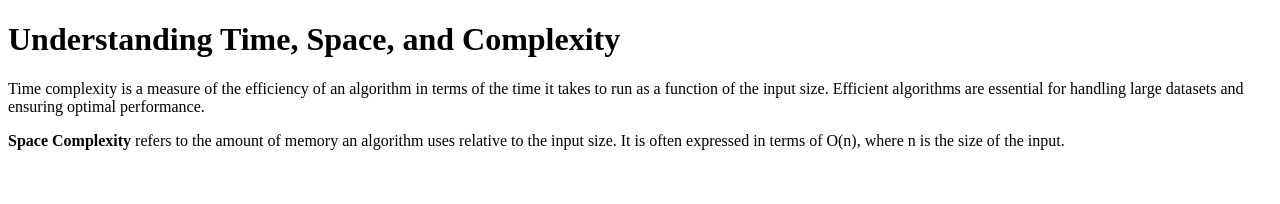
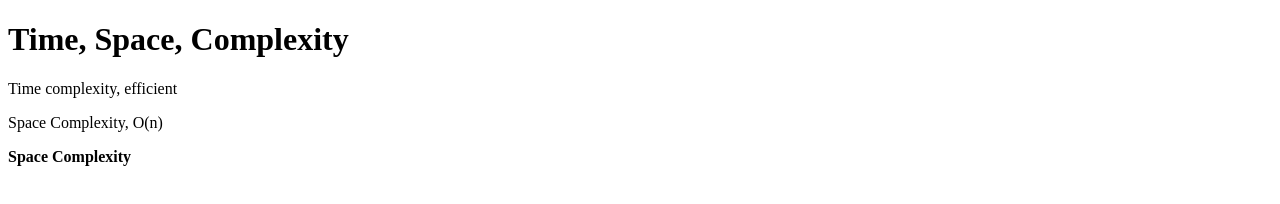
Before and after one commit to acciojob/time-and-space-complexity-snegha032002, a website: page main.html in a window 1280 px wide. Drawn offline with Linux system fonts and the light colour scheme.

Commit message:
created a submission

```diff
--- a/main.html
+++ b/main.html
@@ -1,20 +1,17 @@
 <!DOCTYPE html>
 
-<html lang="en">
+<html>
 
 <head>
-	 <meta charset="UTF-8">
-    <meta name="viewport" content="width=device-width, initial-scale=1.0">
-    <title>Time and Space Complexity</title>
 	<link rel="stylesheet" href="styles.css">
 </head>
 
 <body>
+	<h1>Time, Space, Complexity</h1>
+	<p>Time complexity, efficient</p>
+	<p>Space Complexity, O(n)</p>
+	<b>Space Complexity</b>
 	<!-- the entire body must be written by student -->
-	<h1>Understanding Time, Space, and Complexity</h1>
-    <p>Time complexity is a measure of the efficiency of an algorithm in terms of the time it takes to run as a function of the input size. Efficient algorithms are essential for handling large datasets and ensuring optimal performance.</p>
-    <p><b>Space Complexity</b> refers to the amount of memory an algorithm uses relative to the input size. It is often expressed in terms of O(n), where n is the size of the input.</p>
-
     <script type="text/javascript" src="./script.js">
 </script>
 
```
